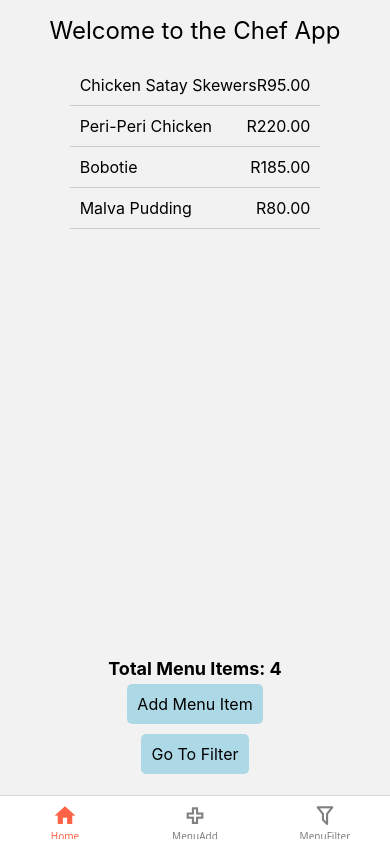
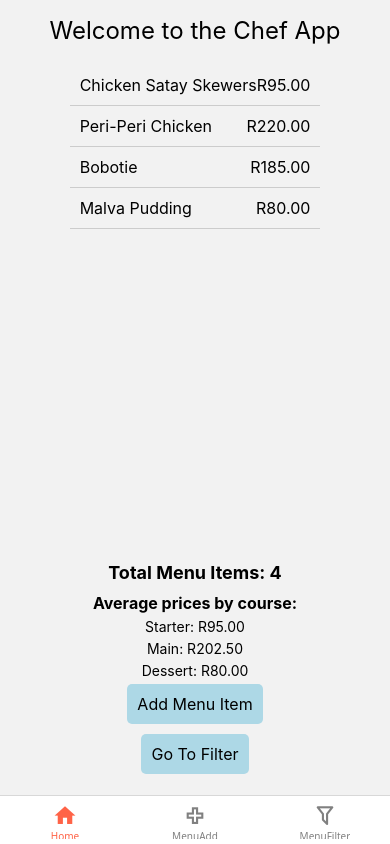
Before and after one commit to AaronSmulian2004/MAST-POE, a React Native app: screen / in a window 390 px wide. Built offline with nearby package versions, Linux system fonts and the light colour scheme.

Commit message:
average price display

```diff
--- a/_screens/Home.tsx
+++ b/_screens/Home.tsx
@@ -11,11 +11,31 @@ type Props = {
 
 const HomeScreen: React.FC<Props> = ({ Menus }) => {
     const navigation = useNavigation<HomeScreenNavigationProp>();
-    const [someCondition, setSomeCondition] = useState(false);
+
+    const [averagePrices, setAveragePrices] = useState<{ [course: string]: number }>({});
 
     useEffect(() => {
         console.log("Menus in HomeScreen:", Menus);
+        calculateAveragePrices(); // Call the function when the component mounts or Menus changes
     }, [Menus]);
+
+    const calculateAveragePrices = () => {
+        const courseTotals: { [course: string]: { sum: number; count: number } } = {};
+        Menus.forEach(item => {
+            const course = item.Course;
+            if (!courseTotals[course]) {
+                courseTotals[course] = { sum: 0, count: 0 };
+            }
+            courseTotals[course].sum += item.Price;
+            courseTotals[course].count++;
+        });
+
+        const newAveragePrices: { [course: string]: number } = {};
+        for (const course in courseTotals) {
+            newAveragePrices[course] = courseTotals[course].sum / courseTotals[course].count;
+        }
+        setAveragePrices(newAveragePrices);
+    };
 
     return (
         <View style={styles.container}>
@@ -35,6 +55,15 @@ const HomeScreen: React.FC<Props> = ({ Menus }) => {
 
             {/* Display the number of Menu Items*/}
             <Text style={styles.menuCount}>Total Menu Items: {Menus.length}</Text>
+
+            {/*Display average price by course*/}
+            <Text style={styles.averagePriceHeader}>Average prices by course:</Text>
+            {Object.entries(averagePrices).map(([course, averagePrice]) => (
+                <Text key={course} style={styles.averagePrice}>
+                    {course}: R{averagePrice.toFixed(2)}
+                </Text>
+            ))}
+
 
             <TouchableOpacity
                 style={styles.button}
@@ -89,6 +118,15 @@ const styles = StyleSheet.create({
         fontSize: 18,
         marginTop: 10,
         fontWeight: 'bold'
+    },
+    averagePriceHeader: {
+        fontSize: 16,
+        marginTop: 10,
+        fontWeight: 'bold',
+    },
+    averagePrice: {
+        fontSize: 14,
+        marginTop: 5,
     }
 });
 
```
